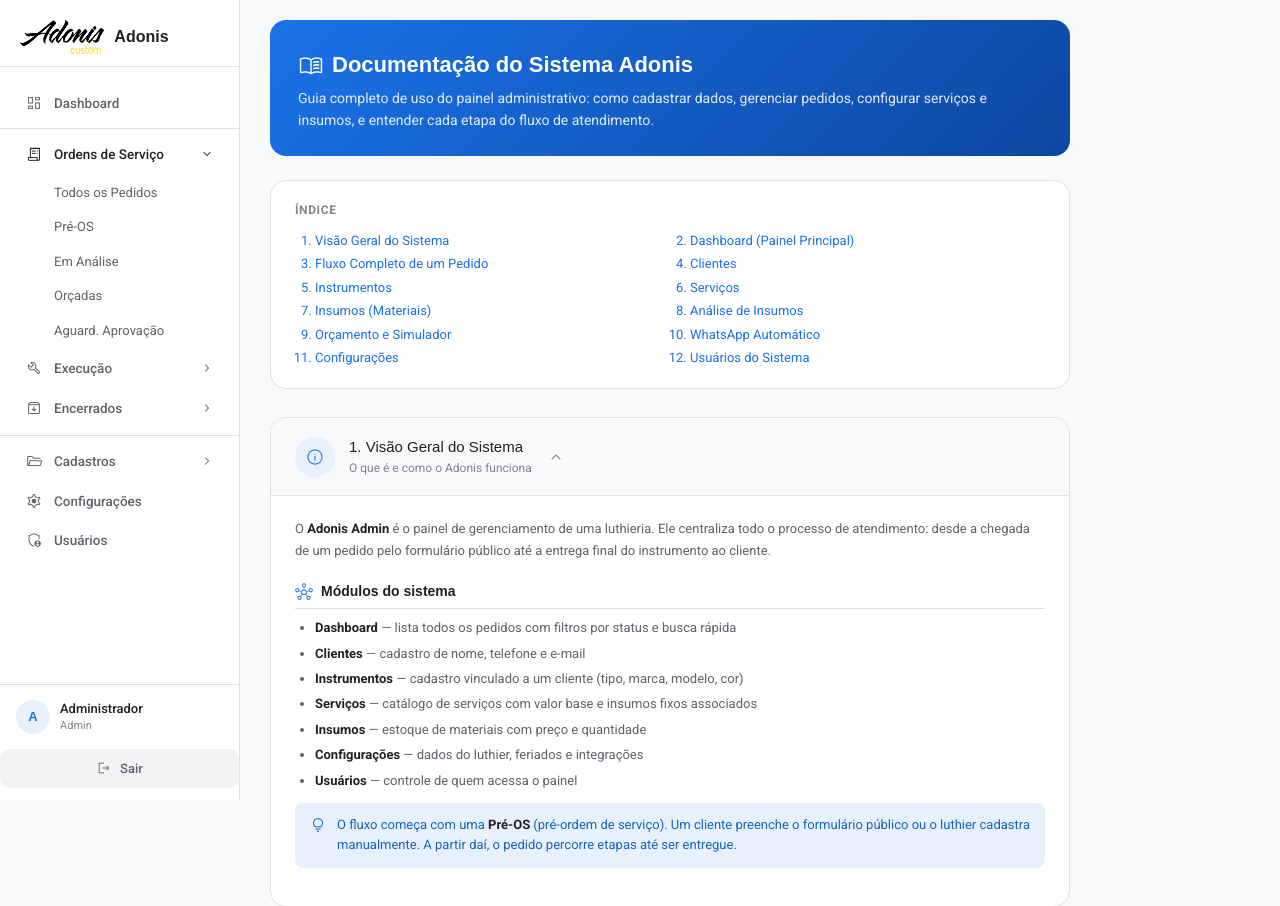
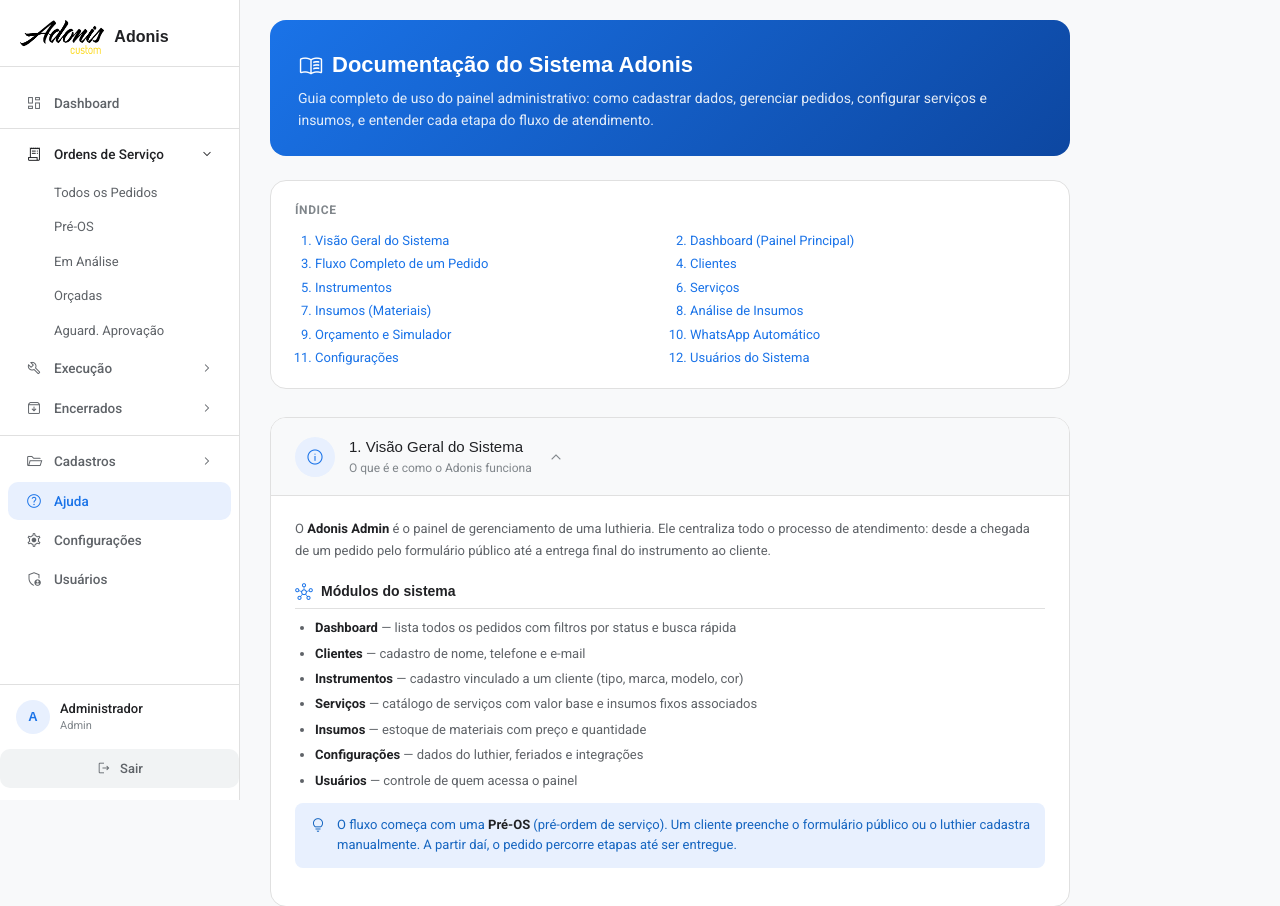
Before and after one commit to luizpimenteldesign/adonis-custom, a PHP site: page /backend/admin/ajuda.php in a window 1280 px wide. Shown: the top 906 px of the page. Run offline with PHP 8.4, Linux system fonts and the light colour scheme; a user stored in the database is signed in; data that the repository does not hold is empty; some web fonts are replaced.

Commit message:
feat: adiciona item Ajuda na sidebar (antes de Configurações)

```diff
--- a/backend/admin/_sidebar_data.php
+++ b/backend/admin/_sidebar_data.php
@@ -10,7 +10,6 @@
         $db   = new Database();
         $conn = $db->getConnection();
     } catch (Exception $e) {
-        // Se falhar, redireciona para login ou exibe erro
         die('Erro de conexão: ' . htmlspecialchars($e->getMessage()));
     }
 }
@@ -22,7 +21,6 @@
     $sidebar_stats = [];
     foreach ($rows as $r) $sidebar_stats[$r['status']] = (int)$r['total'];
 } catch (Exception $e) {
-    // Se a query falhar, deixa vazio (não quebra a página)
     $sidebar_stats = [];
 }
 
@@ -84,6 +82,13 @@
         ],
     ],
     [
+        'id'    => 'nav-ajuda',
+        'icon'  => 'help',
+        'label' => 'Ajuda',
+        'href'  => 'ajuda.php',
+        'tipo'  => 'link',
+    ],
+    [
         'id'    => 'nav-cfg',
         'icon'  => 'settings',
         'label' => 'Configurações',
```
